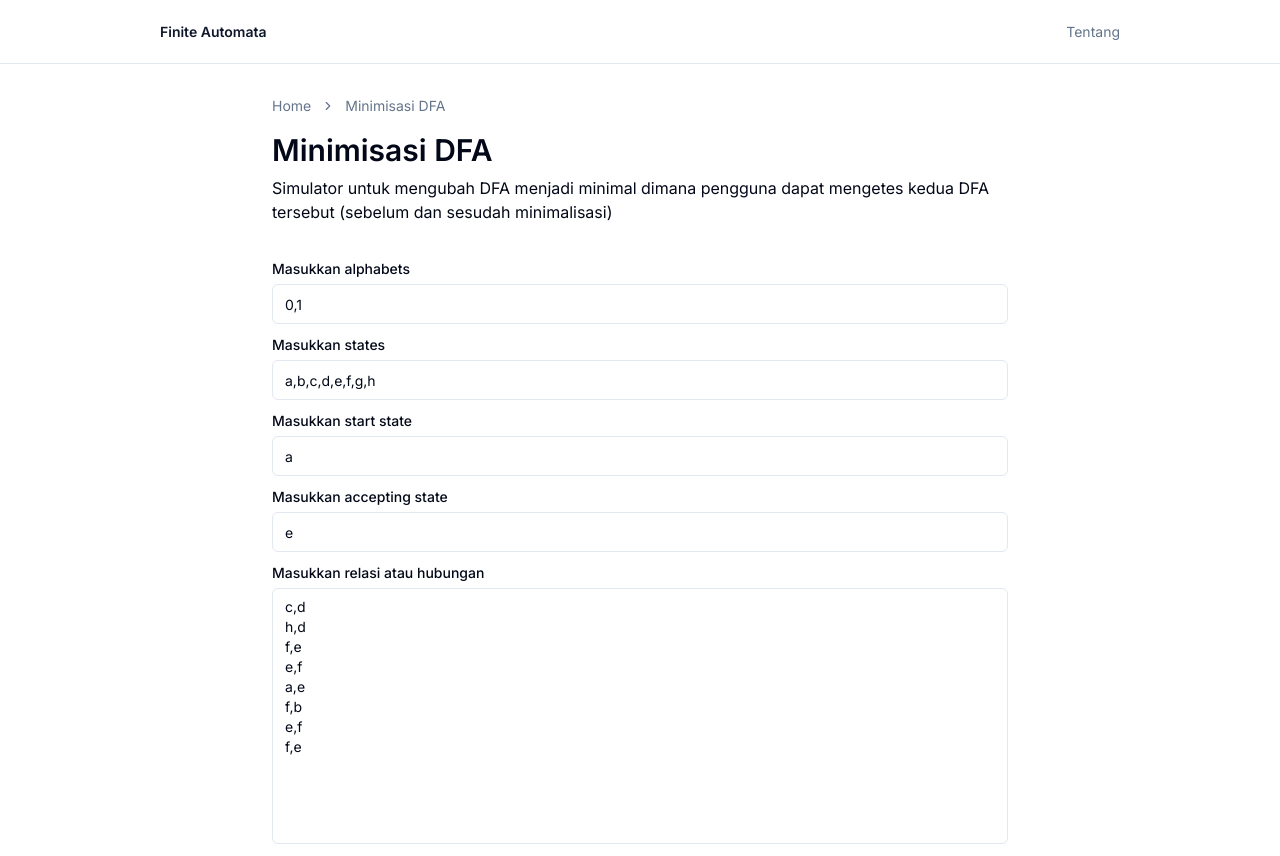
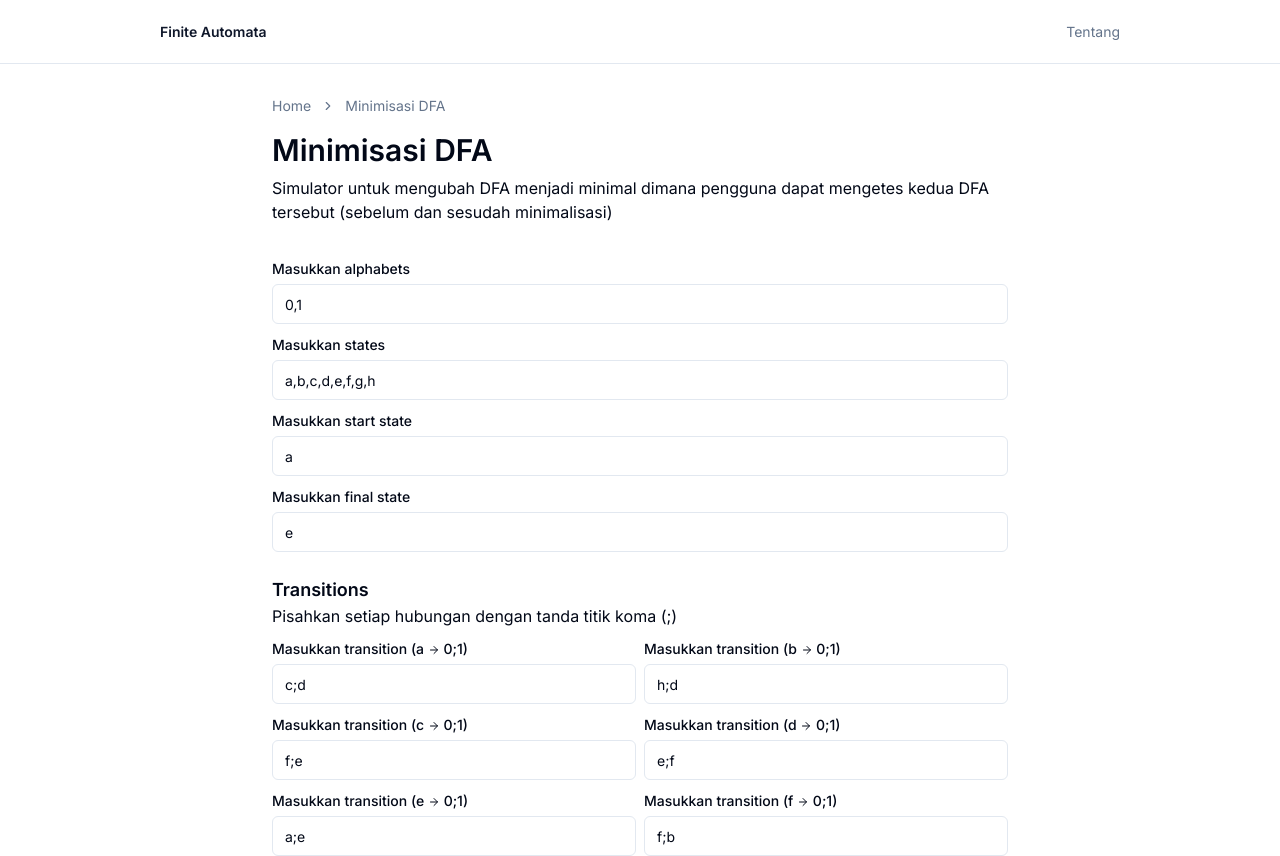
Before and after one commit to rizalanggoro/finite-automata-simulator, a Next.js app: page /dfa-minimization in a window 1280 px wide. Shown: the top 856 px of the page. Built offline with nearby package versions, Linux system fonts and the light colour scheme.

Commit message:
refactor: update dfa min ui

```diff
--- a/src/app/dfa-minimization/page.tsx
+++ b/src/app/dfa-minimization/page.tsx
@@ -22,12 +22,13 @@ import {
   TableRow,
 } from "@/components/ui/table";
 import { Tabs, TabsContent, TabsList, TabsTrigger } from "@/components/ui/tabs";
-import { Textarea } from "@/components/ui/textarea";
 import {
   DFACheckDataProps,
   DFAMinimizationDataProps,
   dfaMinimizationRepository,
 } from "@/lib/repositories/dfa-minimization";
+import { diagramRepository } from "@/lib/repositories/diagram";
+import { ArrowRight } from "lucide-react";
 import dynamic from "next/dynamic";
 import { useState } from "react";
 
@@ -41,10 +42,22 @@ export default function Page() {
   const [alphabets, setAlphabets] = useState("0,1");
   const [states, setStates] = useState("A,B,C,D,E,F,G,H");
   const [startState, setStartState] = useState("A");
-  const [acceptingStates, setAcceptingStates] = useState("E");
+  const [finalStates, setFinalStates] = useState("E");
   const [relations, setRelations] = useState(
     "C,D\nH,D\nF,E\nE,F\nA,E\nF,B\nE,F\nF,E"
   );
+  const [transitions, setTransitions] = useState<{
+    [key: string]: string;
+  }>({
+    a: "c;d",
+    b: "h;d",
+    c: "f;e",
+    d: "e;f",
+    e: "a;e",
+    f: "f;b",
+    g: "e;f",
+    h: "f;e",
+  });
   const [checkInputString, setCheckInputString] = useState("1011");
 
   const [diagram, setDiagram] = useState({
@@ -63,27 +76,18 @@ export default function Page() {
   >();
 
   const onClickButtonGenerate = () => {
-    const minimizationData = dfaMinimizationRepository.generateMinimization({
-      alphabets: alphabets.toLowerCase(),
-      states: states.toLowerCase(),
-      startState: startState.toLowerCase(),
-      finalStates: acceptingStates.toLowerCase(),
-      transitions: relations.toLowerCase(),
+    const result = dfaMinimizationRepository.generateMinimization({
+      alphabets,
+      states,
+      startState,
+      finalStates,
+      transitions,
     });
 
-    setDfaMinimizationData(minimizationData);
-
+    setDfaMinimizationData(result);
     setDiagram({
-      initial: dfaMinimizationRepository.generateDiagramCode({
-        alphabets: alphabets.toLowerCase(),
-        states: states.toLowerCase(),
-        startState: startState.toLowerCase(),
-        finalStates: acceptingStates.toLowerCase(),
-        transitions: relations.toLowerCase(),
-      }),
-      minified: dfaMinimizationRepository.generateDiagramCode({
-        ...minimizationData.input,
-      }),
+      initial: diagramRepository.generateDFA(result.initialData),
+      minified: diagramRepository.generateDFA(result.minifiedData),
     });
   };
 
@@ -91,20 +95,13 @@ export default function Page() {
     if (dfaMinimizationData) {
       setDfaCheckInitialData(
         dfaMinimizationRepository.checkInputString(
-          {
-            alphabets: alphabets.toLowerCase(),
-            states: states.toLowerCase(),
-            startState: startState.toLowerCase(),
-            finalStates: acceptingStates.toLowerCase(),
-            transitions: relations.toLowerCase(),
-          },
+          dfaMinimizationData.initialData,
           checkInputString
         )
       );
-
       setDfaCheckMinifiedData(
         dfaMinimizationRepository.checkInputString(
-          dfaMinimizationData.input,
+          dfaMinimizationData.minifiedData,
           checkInputString
         )
       );
@@ -166,25 +163,58 @@ export default function Page() {
           </div>
 
           <div className="space-y-1">
-            <Label>Masukkan accepting state</Label>
+            <Label>Masukkan final state</Label>
             <Input
               placeholder="A,B,..."
-              value={acceptingStates}
-              onChange={(e) => setAcceptingStates(e.target.value)}
+              value={finalStates}
+              onChange={(e) => setFinalStates(e.target.value)}
               className="lowercase"
             />
           </div>
 
-          <div className="space-y-1">
-            <Label>Masukkan relasi atau hubungan</Label>
-            <Textarea
-              placeholder={placeholderRelations}
-              value={relations}
-              onChange={(e) => setRelations(e.target.value)}
-              className="lowercase resize-none min-h-64"
-            />
+          <div>
+            <p className="font-semibold text-lg pt-4">Transitions</p>
+            <p>Pisahkan setiap hubungan dengan tanda titik koma (;)</p>
+          </div>
+          <div className="grid grid-cols-1 md:grid-cols-2 gap-2">
+            {states
+              .toLowerCase()
+              .split(",")
+              .map((state, index) => (
+                <div
+                  className="space-y-1"
+                  key={"transition-input-" + state + index}
+                >
+                  <Label>
+                    Masukkan transition ({state}{" "}
+                    <ArrowRight className="w-3 h-3 inline" />{" "}
+                    {alphabets.replaceAll(",", ";")})
+                  </Label>
+                  <Input
+                    value={transitions[state]}
+                    onChange={(e) =>
+                      setTransitions({
+                        ...transitions,
+                        [state]: e.target.value,
+                      })
+                    }
+                    className="lowercase"
+                  />
+                </div>
+              ))}
           </div>
         </div>
+
+        {/* old */}
+        {/* <div className="space-y-1">
+          <Label>Masukkan transitions</Label>
+          <Textarea
+            placeholder={placeholderRelations}
+            value={relations}
+            onChange={(e) => setRelations(e.target.value)}
+            className="lowercase resize-none min-h-64"
+          />
+        </div> */}
 
         <div className="mt-4 flex justify-end">
           <Button onClick={onClickButtonGenerate}>Generate</Button>
@@ -205,7 +235,7 @@ export default function Page() {
               <TableBody>
                 {Object.entries(dfaMinimizationData.table).map(
                   (item, index) => (
-                    <TableRow>
+                    <TableRow key={"table-row-" + item + index}>
                       <TableCell>{index + 1}</TableCell>
                       <TableCell>Eq-{item[0]}</TableCell>
                       <TableCell>
@@ -221,13 +251,13 @@ export default function Page() {
                 <TableRow>
                   <TableCell colSpan={2}>States</TableCell>
                   <TableCell>
-                    {dfaMinimizationData.data.states.join(",")}
+                    {dfaMinimizationData.minifiedData.states.join(",")}
                   </TableCell>
                 </TableRow>
                 <TableRow>
                   <TableCell colSpan={2}>Final states</TableCell>
                   <TableCell>
-                    {dfaMinimizationData.data.finalStates.join(",")}
+                    {dfaMinimizationData.minifiedData.finalStates.join(",")}
                   </TableCell>
                 </TableRow>
               </TableFooter>
@@ -280,8 +310,8 @@ export default function Page() {
                   <TableBody>
                     {Array.from(
                       Array(dfaCheckInitialData.history.length).keys()
-                    ).map((item) => (
-                      <TableRow>
+                    ).map((item, index) => (
+                      <TableRow key={"table-row-check-initial-" + item + index}>
                         <TableCell colSpan={1}>
                           {dfaCheckInitialData.history[item].str}
                         </TableCell>
--- a/src/app/page.tsx
+++ b/src/app/page.tsx
@@ -5,6 +5,7 @@ import {
   CardHeader,
   CardTitle,
 } from "@/components/ui/card";
+import { cn } from "@/lib/utils";
 import Link from "next/link";
 
 type MenuItem = {
@@ -80,7 +81,7 @@ function GridItemCard({ menu }: GridItemCardProps) {
   return (
     <>
       <Link href={menu.href}>
-        <Card>
+        <Card className={cn(menu.href === "/" && "opacity-30")}>
           <CardHeader>
             <CardTitle className="text-lg">{menu.title}</CardTitle>
             <CardDescription>{menu.description}</CardDescription>
--- a/src/lib/repositories/dfa-minimization.ts
+++ b/src/lib/repositories/dfa-minimization.ts
@@ -1,28 +1,8 @@
-import { DFADataProps } from "../types/types";
-
-type DFAInputProps = {
-  states: string;
-  startState: string;
-  finalStates: string;
-  alphabets: string;
-  transitions: string;
-};
-
-// type DFADataProps = {
-//   states: Array<string>;
-//   startState: string;
-//   finalStates: Array<string>;
-//   alphabets: Array<string>;
-//   transitions: {
-//     [key: string]: {
-//       [key: string]: string;
-//     };
-//   };
-// };
+import { DFADataProps, DFAInputProps } from "../types/types";
 
 export type DFAMinimizationDataProps = {
-  input: DFAInputProps;
-  data: DFADataProps;
+  initialData: DFADataProps;
+  minifiedData: DFADataProps;
   table: {
     [key: string]: Array<Array<string>>;
   };
@@ -37,30 +17,33 @@ export type DFACheckDataProps = {
   }>;
 };
 
-const generateDFAData = (props: DFAInputProps): DFADataProps => {
-  const states = props.states.split(",");
-  const alphabets = props.alphabets.split(",");
-  const startState = props.startState;
-  const finalStates = props.finalStates.split(",");
+const generateDFAData = (input: DFAInputProps): DFADataProps => {
+  const states = input.states.toLowerCase().split(",");
+  const alphabets = input.alphabets.toLowerCase().split(",");
+  const startState = input.startState.toLowerCase();
+  const finalStates = input.finalStates.toLowerCase().split(",");
   const transitions: {
     [key: string]: {
       [key: string]: string;
     };
   } = {};
 
-  const _transitions = props.transitions.split("\n").map((item) => {
-    const destinations = item.split(",");
-    const map: {
+  for (const transition of Object.entries(input.transitions)) {
+    const key = transition[0];
+    const value = transition[1];
+
+    const innerTransitions: {
       [key: string]: string;
     } = {};
-    for (let a = 0; a < destinations.length; a++)
-      map[alphabets[a]] = destinations[a];
 
-    return map;
-  });
+    const nextStates = value.toLowerCase().split(";");
+    for (let a = 0; a < alphabets.length; a++) {
+      const alphabet = alphabets[a];
+      innerTransitions[alphabet] = nextStates[a];
+    }
 
-  for (let a = 0; a < _transitions.length; a++)
-    transitions[states[a]] = _transitions[a];
+    transitions[key] = innerTransitions;
+  }
 
   return {
     states,
@@ -92,38 +75,6 @@ const findStateIndexInPairStates = (state: string, pairStates: string[][]) => {
     }
   }
   return index;
-};
-
-// done
-const generateDiagramCode = (input: DFAInputProps) => {
-  const data: DFADataProps = generateDFAData(input);
-
-  let code = "flowchart LR\n";
-
-  // create start state
-  code += "\nstart[start]";
-
-  // create states
-  for (const state of data.states) {
-    if (data.finalStates.includes(state))
-      code += "\n" + state + "(((" + state + ")))";
-    else code += "\n" + state + "((" + state + "))";
-  }
-  code += "\n";
-
-  // connect start state
-  code += "\nstart --> " + data.startState;
-
-  // create transitions
-  for (const transition of Object.entries(data.transitions)) {
-    for (const alphabet of data.alphabets) {
-      const state = transition[0];
-      const destination = transition[1][alphabet];
-      code += "\n" + state + " -- " + alphabet + " --> " + destination;
-    }
-  }
-
-  return code;
 };
 
 const generateMinimization = (
@@ -272,15 +223,22 @@ const generateMinimization = (
   }
 
   // generate result transitions
-  const resultTransitions: string[] = [];
+  const resultTransitions: {
+    [key: string]: {
+      [key: string]: string;
+    };
+  } = {};
   for (const state of resultStates) {
+    const innerResultTransitions: {
+      [key: string]: string;
+    } = {};
+
     const transition = transitions[state];
-    const destinations: string[] = [];
     for (const alphabet of data.alphabets) {
       const destination = transition[alphabet];
-      destinations.push(destination);
+      innerResultTransitions[alphabet] = destination;
     }
-    resultTransitions.push(destinations.join());
+    resultTransitions[state] = innerResultTransitions;
   }
 
   // search start state
@@ -293,26 +251,36 @@ const generateMinimization = (
     resultStartState = lastPairStates[index][0];
   }
 
-  const inputResult: DFAInputProps = {
-    alphabets: data.alphabets.join(),
-    states: resultStates.join(),
+  // const inputResult: DFAInputProps = {
+  //   alphabets: data.alphabets.join(),
+  //   states: resultStates.join(),
+  //   startState: resultStartState,
+  //   finalStates: resultFinalStates.join(),
+  //   transitions: resultTransitions,
+  // };
+
+  const minifiedData: DFADataProps = {
+    alphabets: data.alphabets,
+    states: resultStates,
     startState: resultStartState,
-    finalStates: resultFinalStates.join(),
-    transitions: resultTransitions.join("\n"),
+    finalStates: resultFinalStates,
+    transitions: resultTransitions,
   };
 
   return {
-    input: inputResult,
-    data: generateDFAData(inputResult),
+    // input: inputResult,
+    // data: generateDFAData(inputResult),
     table,
+    initialData: data,
+    minifiedData,
   };
 };
 
 const checkInputString = (
-  input: DFAInputProps,
+  data: DFADataProps,
   inputString: string
 ): DFACheckDataProps => {
-  const data = generateDFAData(input);
+  // const data = generateDFAData(input);
   const startState = data.startState;
 
   const history: Array<{
@@ -346,7 +314,6 @@ const checkInputString = (
 
 export const dfaMinimizationRepository = {
   generateDFAData,
-  generateDiagramCode,
   generateMinimization,
   checkInputString,
 };
--- a/src/lib/types/types.ts
+++ b/src/lib/types/types.ts
@@ -1,3 +1,13 @@
+export type DFAInputProps = {
+  states: string;
+  startState: string;
+  finalStates: string;
+  alphabets: string;
+  transitions: {
+    [key: string]: string;
+  };
+};
+
 export type DFADataProps = {
   states: string[];
   startState: string;
```
